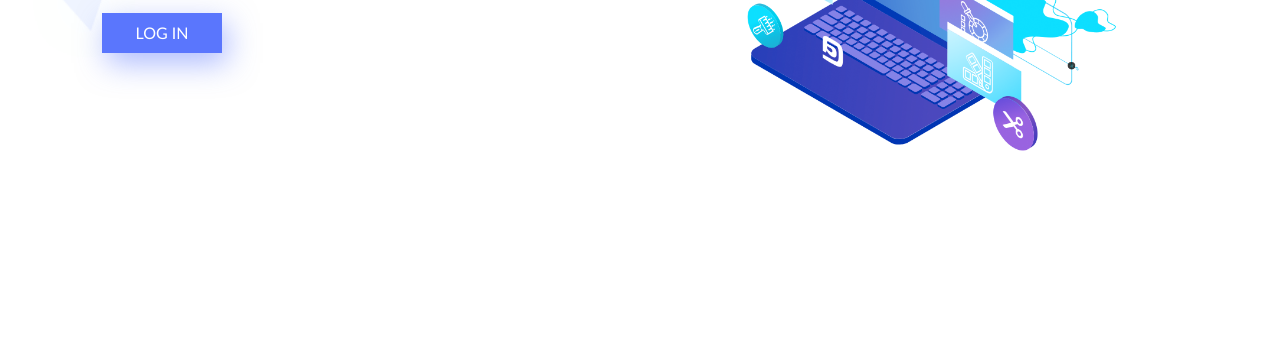
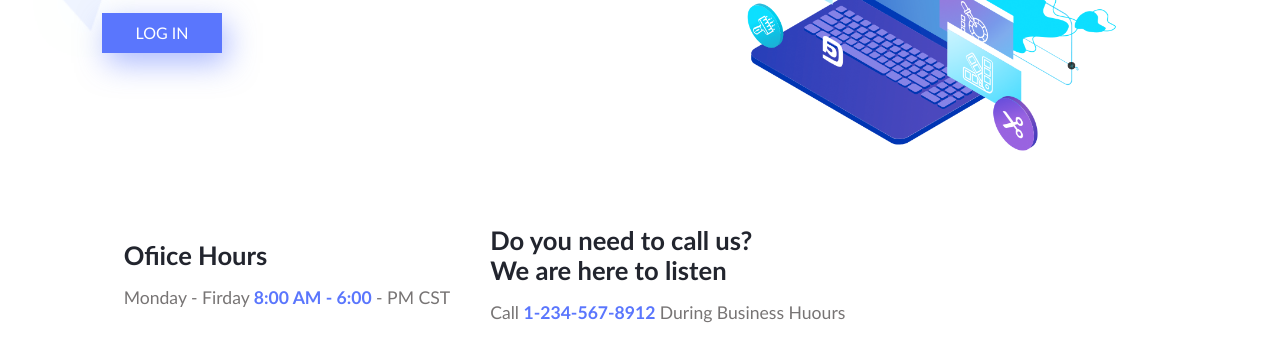
Before and after one commit to RafaelSdm/ATARA, a plain HTML site: page index.html in a window 1280 px wide. Shown: the part 449-800 px from the top of the page. Drawn offline with Linux system fonts and the light colour scheme.

Commit message:
commit full course

```diff
--- a/css/style.css
+++ b/css/style.css
@@ -149,3 +149,61 @@ nav ul li a:hover{
 .main-login:hover{
     background-color: royalblue;
 }
+
+
+
+
+
+
+
+
+
+
+
+
+
+
+
+
+
+
+
+.timing{
+    position: absolute;
+    left: 20%;
+    bottom: 10px;
+    transform: translateX(-20%);
+    display: flex;
+    justify-content: space-around;
+    align-items: center;
+}
+
+.office-time,
+.office-number{
+
+    margin: 0px 20px;
+
+
+}
+
+.office-time h3,
+.office-number h3{
+    font-weight: 700;
+    color: #22252e;
+    font-size: 1.6rem;
+    margin: 0px;
+}
+
+
+.office-number p,
+.office-time p{
+    color: #777474;
+    font-size: 1.1rem;
+}
+
+
+.office-time font,
+.office-number font{
+    color: #5a76fd;
+    font-weight: 700;
+}
--- a/index.html
+++ b/index.html
@@ -61,6 +61,29 @@
 
         </div>
 
+        <!--tempo-->
+
+        <div class="timing">
+
+            <div class="office-time">
+                <h3>Ofiice Hours</h3>
+                <p>Monday - Firday <font> 8:00 AM - 6:00 </font> - PM CST</p>
+            </div>
+
+            <div class="office-number">
+                <h3>Do you need to call us?<br>
+                    We are here to listen
+
+                </h3>
+
+                <p>Call <font> 1-234-567-8912 </font> During Business Huours</p>
+
+
+
+            </div>
+
+        </div>
+
     </section>
 
 </body>
```
